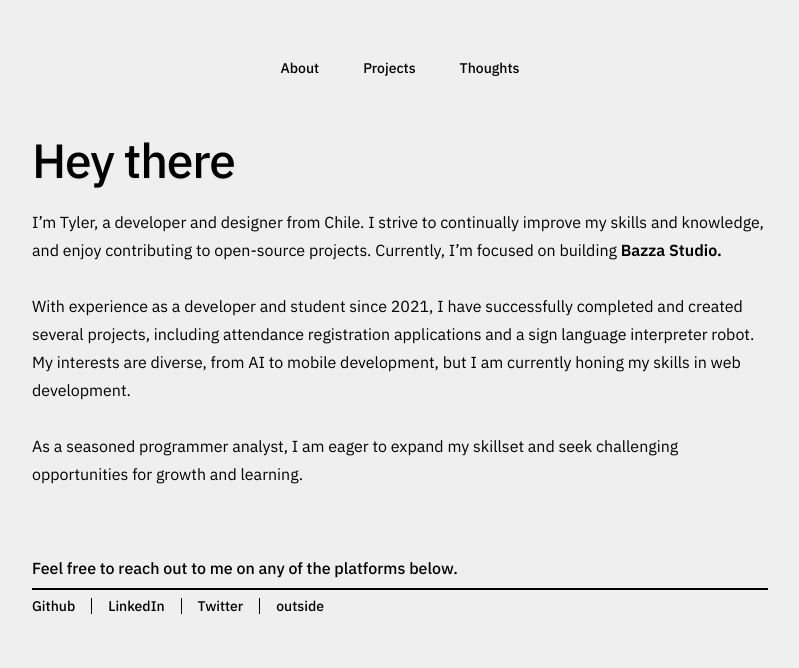
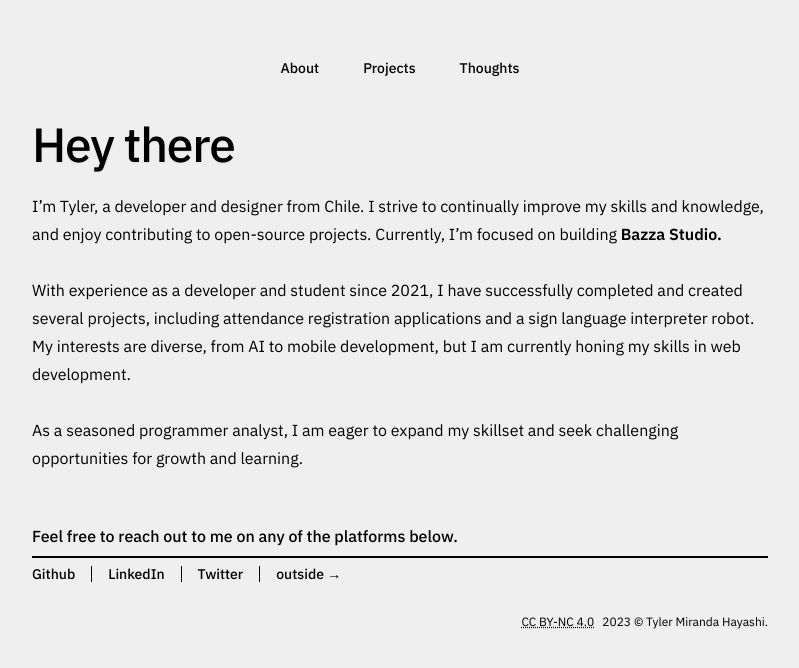
Before and after one commit to Vader-7/vw, a Next.js app: page /about in a window 1280 px wide. Shown: the top 668 px of the page, without its empty margins (240-1039 px from the left). Built offline with nearby package versions, Linux system fonts and the light colour scheme.

Commit message:
fix: major improvements

```diff
--- a/app/(home)/about/layout.tsx
+++ b/app/(home)/about/layout.tsx
@@ -1,8 +1,9 @@
 "use client";
 
+import { CC } from "@/components/CC";
 import { Footer } from "@/components/Footer";
 import { NavBar } from "@/components/Navbar";
-import { motion } from "framer-motion";
+import { AnimatePresence, motion } from "framer-motion";
 
 interface AboutLayoutProps {
   children: React.ReactNode;
@@ -12,16 +13,19 @@ export default function AboutLayout({ children }: AboutLayoutProps) {
   return (
     <div className="container py-[3rem]">
       <NavBar />
-      <motion.div
-        className="py-[3rem]"
-        initial={{ opacity: 0.8 }}
-        animate={{ opacity: 1 }}
-        exit={{ opacity: 0.8 }}
-        transition={{ duration: 1 }}
-      >
-        {children}
-      </motion.div>
+      <AnimatePresence mode='popLayout' >
+        <motion.div
+          className="py-[2rem]"
+          initial={{ opacity: 0.2 }}
+          animate={{ opacity: 1 }}
+          exit={{ opacity: 0 }}
+          transition={{ duration: 0.5 }}
+        >
+          {children}
+        </motion.div>
+      </AnimatePresence>
       <Footer />
+      <CC />
     </div>
   );
 }
--- a/app/(home)/projects/layout.tsx
+++ b/app/(home)/projects/layout.tsx
@@ -1,8 +1,9 @@
 "use client";
 
+import { CC } from "@/components/CC";
 import { Footer } from "@/components/Footer";
 import { NavBar } from "@/components/Navbar";
-import { motion } from "framer-motion";
+import { AnimatePresence, motion } from "framer-motion";
 
 interface ProjectsLayoutProps {
   children: React.ReactNode;
@@ -12,16 +13,19 @@ export default function ProjectsLayout({ children }: ProjectsLayoutProps) {
   return (
     <div className="container py-[3rem]">
       <NavBar />
-      <motion.div
-        className="py-[3rem]"
-        initial={{ opacity: 0.8 }}
-        animate={{ opacity: 1 }}
-        exit={{ opacity: 0.8 }}
-        transition={{ duration: 1 }}
-      >
-        {children}
-      </motion.div>
+      <AnimatePresence mode='popLayout' >
+        <motion.div
+          className="py-[2rem]"
+          initial={{ opacity: 0.2 }}
+          animate={{ opacity: 1 }}
+          exit={{ opacity: 0 }}
+          transition={{ duration: 0.5 }}
+        >
+          {children}
+        </motion.div>
+      </AnimatePresence>
       <Footer />
+      <CC />
     </div>
   );
 }
--- a/app/(posts)/thoughts/[id]/page.tsx
+++ b/app/(posts)/thoughts/[id]/page.tsx
@@ -6,6 +6,7 @@ import { getBlocks, getDatabase, getPage } from "@/lib/notion";
 import { cn } from "@/lib/utils";
 import { ArticlesHeader } from "@/components/articles/ArticlesHeader";
 import { Metadata } from "next";
+import { Separator } from "@/components/ui/separator";
 
 interface TextProps {
   text: any;
@@ -51,7 +52,7 @@ const Text: React.FC<TextProps> = ({ text }) => {
                 italic && "italic",
                 underline && "underline",
                 strikethrough && "line-through",
-                code && "font-mono",
+                code && "font-jetbrains",
                 color && `text-${color}`
               )}
             >
@@ -119,7 +120,7 @@ const renderBlock = (block: any) => {
       );
     case "heading_2":
       return (
-        <h2 className="mt-10 border-b-[2px] border-zinc-800 pb-2 text-3xl font-semibold tracking-tight drop-shadow-sm transition-colors first:mt-0 dark:border-b-zinc-200">
+        <h2 className="mt-10 scroll-m-20 border-b border-b-zinc-200 pb-2 text-3xl font-semibold tracking-tight transition-colors first:mt-0 dark:border-b-zinc-700">
           <Text text={value.rich_text} />
         </h2>
       );
@@ -175,6 +176,14 @@ const renderBlock = (block: any) => {
         </div>
       );
 
+    case "code":
+      return (
+        <pre className="bg-zinc-300 dark:bg-zinc-800 p-4 shadow-xl drop-shadow-lg">
+          <code className="text-black dark:text-white">
+            <Text text={value.rich_text} />
+          </code>
+        </pre>
+      );
     case "bulleted_list":
     case "numbered_list":
       return renderNestedList(block);
@@ -256,7 +265,7 @@ const renderBlock = (block: any) => {
         </div>
       );
     case "divider":
-      return <hr />;
+      return <Separator />;
     case "bookmark":
       return (
         <div>
@@ -296,7 +305,7 @@ export async function generateMetadata({
   const data = await getDatabase();
   const page = data.find((page) => page.id === params.id);
   return {
-    title: page.title,
+    title: page?.title,
   };
 }
 
--- a/app/(posts)/thoughts/layout.tsx
+++ b/app/(posts)/thoughts/layout.tsx
@@ -1,5 +1,9 @@
+'use client'
+
+import { CC } from "@/components/CC";
 import { Footer } from "@/components/Footer";
 import { NavBar } from "@/components/Navbar";
+import { AnimatePresence, motion } from "framer-motion";
 
 interface ThoughtsLayoutProps {
   children: React.ReactNode;
@@ -9,10 +13,19 @@ export default function ThoughtsLayout({ children }: ThoughtsLayoutProps) {
   return (
     <div className="container py-[3rem]">
       <NavBar />
-      <div className="py-[3rem]">
-        {children}
-      </div>
+      <AnimatePresence mode='popLayout' >
+        <motion.div
+          className="py-[2rem]"
+          initial={{ opacity: 0.2 }}
+          animate={{ opacity: 1 }}
+          exit={{ opacity: 0 }}
+          transition={{ duration: 0.5 }}
+        >
+          {children}
+        </motion.div>
+      </AnimatePresence>
       <Footer />
+      <CC />
     </div>
   );
 }
--- a/components/CC.tsx
+++ b/components/CC.tsx
@@ -2,7 +2,7 @@ import React from "react";
 
 export const CC = () => {
   return (
-    <div className="container relative mb-[2rem] flex items-center justify-center gap-2 font-inter text-xs antialiased drop-shadow-sm">
+    <div className="relative mb-[2rem] flex items-center justify-end gap-2 font-inter text-xs antialiased drop-shadow-sm py-8">
       <abbr title="This site and all its content are licensed under a Creative Commons Attribution-NonCommercial 4.0 International License.">
         CC BY-NC 4.0
       </abbr>
--- a/components/Footer.tsx
+++ b/components/Footer.tsx
@@ -35,7 +35,7 @@ export function Footer() {
           passHref
           className="flex items-center justify-center gap-1"
         >
-          outside
+          outside &rarr;
         </Link>
       </div>
     </div>
--- a/components/articles/BlogCard.tsx
+++ b/components/articles/BlogCard.tsx
@@ -10,7 +10,6 @@ export const BlogCard: FunctionComponent<{ post: any }> = ({ post }) => {
   return (
     <Link
       href={`/thoughts/${post.id}`}
-      className="duration-300 hover:scale-105"
       passHref
     >
       <div
--- a/package.json
+++ b/package.json
@@ -32,10 +32,12 @@
     "react-cva": "^1.2.0",
     "react-dom": "18.2.0",
     "react-icons": "^4.7.1",
+    "react-syntax-highlighter": "^15.5.0",
     "tailwind-merge": "^1.10.0",
     "typescript": "4.9.5"
   },
   "devDependencies": {
+    "@types/react-syntax-highlighter": "^15.5.6",
     "autoprefixer": "^10.4.13",
     "postcss": "^8.4.21",
     "tailwindcss": "^3.2.7"
--- a/styles/globals.css
+++ b/styles/globals.css
@@ -15,4 +15,11 @@
       --gradient-color-4: #1f2361;
       */
   }
+
+  :root {
+    --blurBackground: rgb(255 255 255 / 95%);
+    --headerBackground: rgb(253 253 252 / 80%);
+    -webkit-tap-highlight-color: transparent;
+    text-rendering: optimizeLegibility
   }
+}
--- a/tsconfig.json
+++ b/tsconfig.json
@@ -4,7 +4,7 @@
     "lib": ["dom", "dom.iterable", "esnext"],
     "allowJs": true,
     "skipLibCheck": true,
-    "strict": false,
+    "strict": true,
     "forceConsistentCasingInFileNames": true,
     "noEmit": true,
     "esModuleInterop": true,
```
Also changed, not shown: 1 other file (tests, documents, lock files or other folders). Lines whose indentation alone changed are shown as unchanged.
